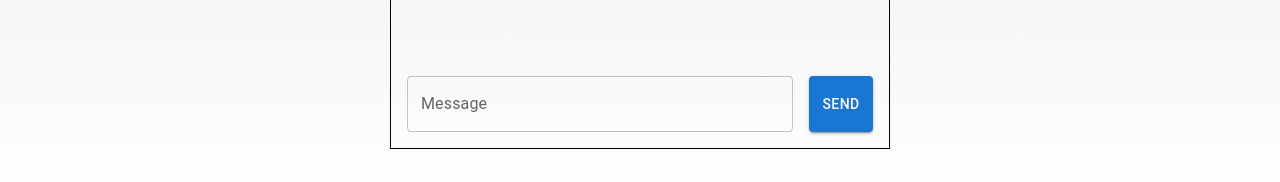
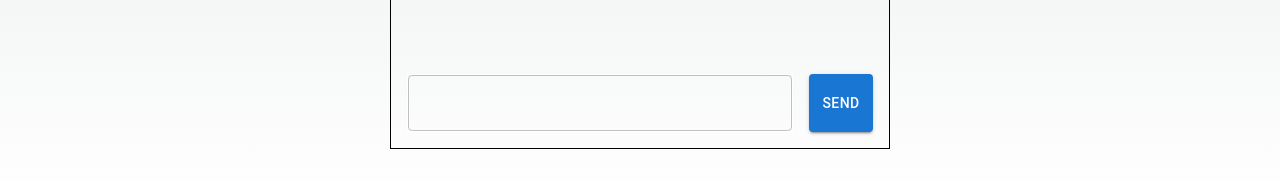
Before and after one commit to NirvanD/AICustomerSupport, a Next.js app: page / in a window 1280 px wide. Shown: the part 601-783 px from the top of the page. Built offline with nearby package versions, Linux system fonts and the light colour scheme.

Commit message:
changed some text input styles

```diff
--- a/app/page.js
+++ b/app/page.js
@@ -129,14 +129,22 @@ export default function Home() {
           <div ref={messagesEndRef} />
         </Stack>
         <Stack direction={'row'} spacing={2}>
+          <Box
+            width="100%"
+            border="0.5px solid white"
+          >
             <TextField
-            label="Message"
+              inputProps={{
+                style: { color: "white" }
+              }}
               fullWidth
               value={message}
               onChange={(e) => setMessage(e.target.value)}
               onKeyPress={handleKeyPress}
               disabled={isLoading}
             />
+          </Box>
+
           <Button
             variant="contained"
             onClick={sendMessage}
```
Lines whose indentation alone changed are shown as unchanged.
